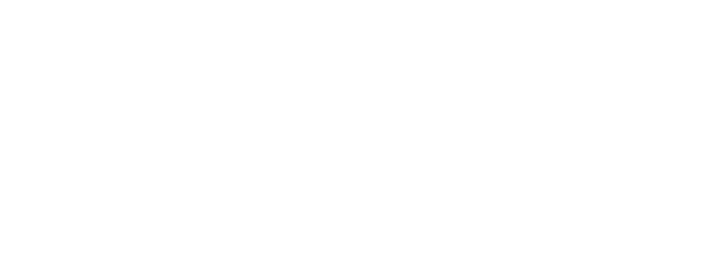
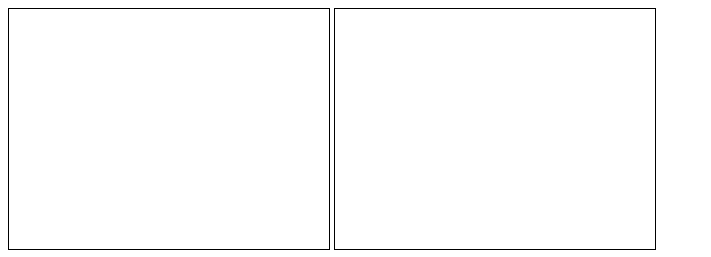
Before and after one commit to VR-SENRIGAN/senrigan-web, a plain HTML site: page mobile_index.html in a window 1280 px wide. Shown: the whole page, without its empty margins (0-711 px from the left). Drawn offline with Linux system fonts and the light colour scheme.

Commit message:
Add video tag for mobile
And fix bug

```diff
--- a/mobile_index.html
+++ b/mobile_index.html
@@ -4,11 +4,32 @@
       <meta charset="UTF-8"/>
       <meta name="viewport" content="width=device-width, initial-scale=1.0, user-scalable=no"/>
       <title>VR-SENRIGAN Web</title>
+      <style type="text/css">
+        <!--
+          .video__wrap {
+            display: inline-block;
+            vertical-align: top;
+          }
+          .video__show {
+            width: 320px;
+            height: 240px;
+            border: 1px solid black;
+          }
+        -->
+      </style>
     </head>
   <body>
     <script defer src="js/ws-client.js"></script>
     <script defer src="js/mobile-ws.js"></script>
     <script defer src="js/deviceorientation.js"></script>
     <div id="debug"></div>
+    <div>
+      <div class="video__wrap">
+        <video id="left_video" autoplay class="video__show"></video>
+      </div>
+      <div class="video__wrap">
+        <video id="right_video" autoplay class="video__show"></video>
+      </div>
+    </div>
   </body>
 </html>
```
Also changed, not shown: raspberry_pi_index.html (+0 -4 lines).
